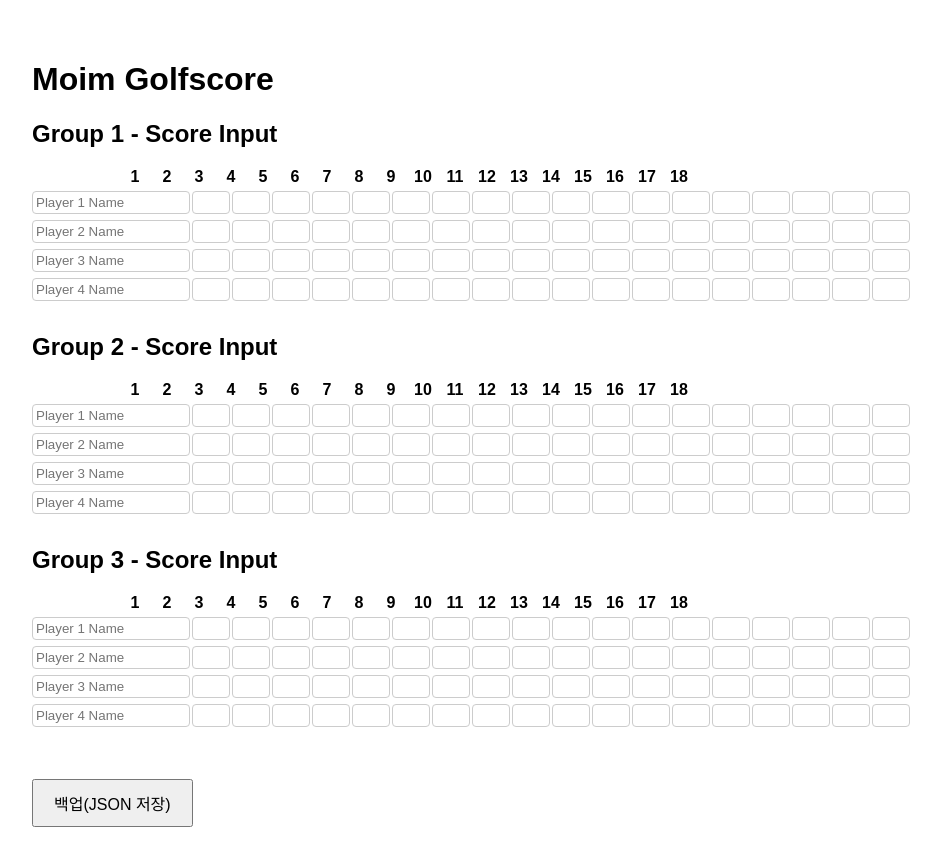
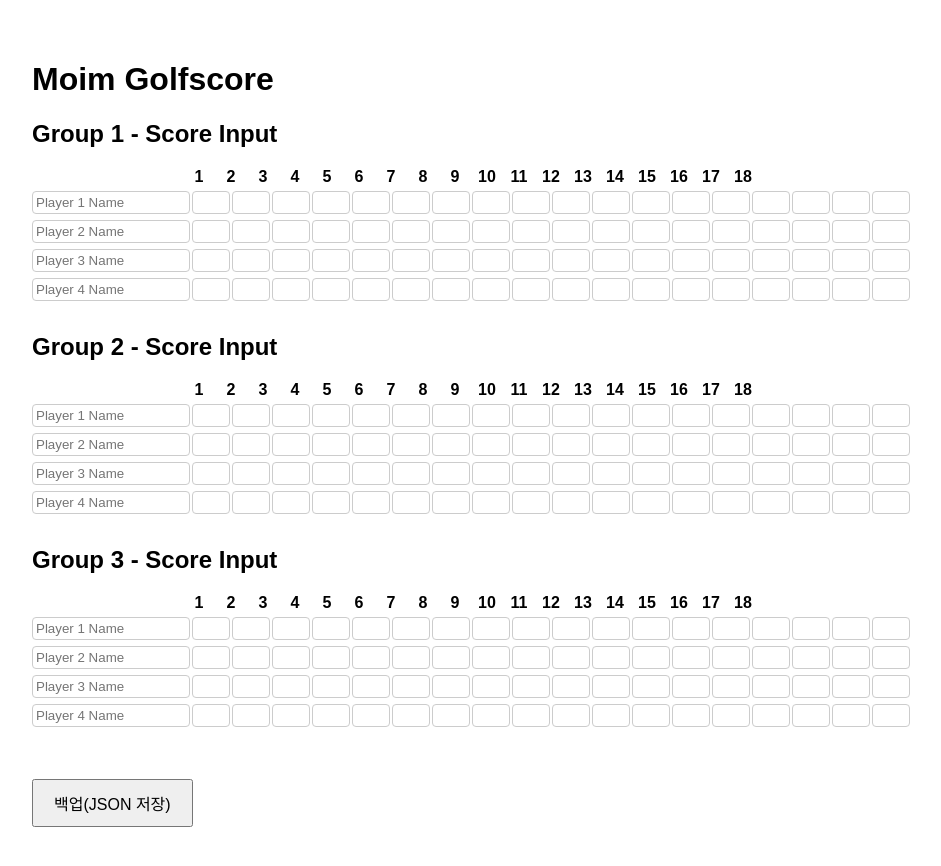
Before and after one commit to hanuk2002/moim-golfscore, a React (Vite) app: page / in a window 1280 px wide. Shown: the whole page, without its empty margins (8-949 px from the left). Built offline with nearby package versions, Linux system fonts and the light colour scheme.

Commit message:
Add files via upload

```diff
--- a/ScoreInput.jsx
+++ b/ScoreInput.jsx
@@ -4,7 +4,8 @@ const ScoreInput = ({ groupId, onScoreChange }) => {
   return (
     <div style={{ marginBottom: "2rem" }}>
       <h2>{groupId.replace("group", "Group ")} - Score Input</h2>
-      <div style={{ display: "flex", gap: "2px", marginBottom: "5px", marginLeft: "88px" }}>
+      <div style={{ display: "flex", gap: "2px", marginBottom: "5px" }}>
+        <div style={{ width: "150px" }} /> {/* 이름 칸만큼 공간 확보 */}
         {[...Array(18)].map((_, i) => (
           <div key={i} style={{ width: "30px", textAlign: "center", fontWeight: "bold" }}>{i + 1}</div>
         ))}
```
